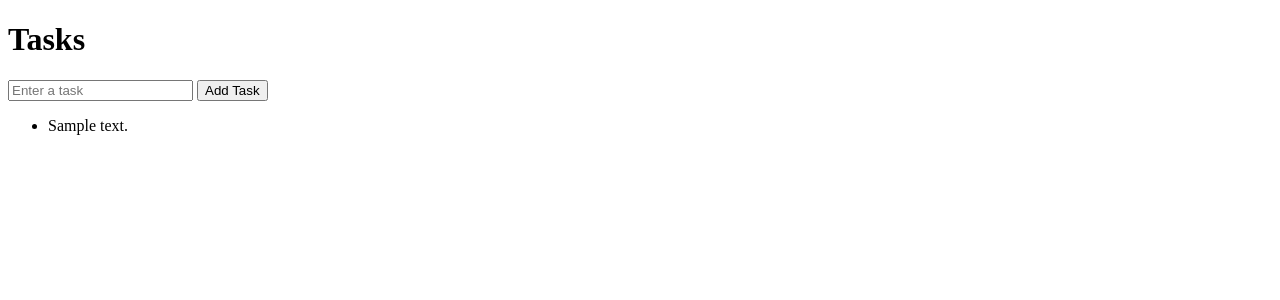
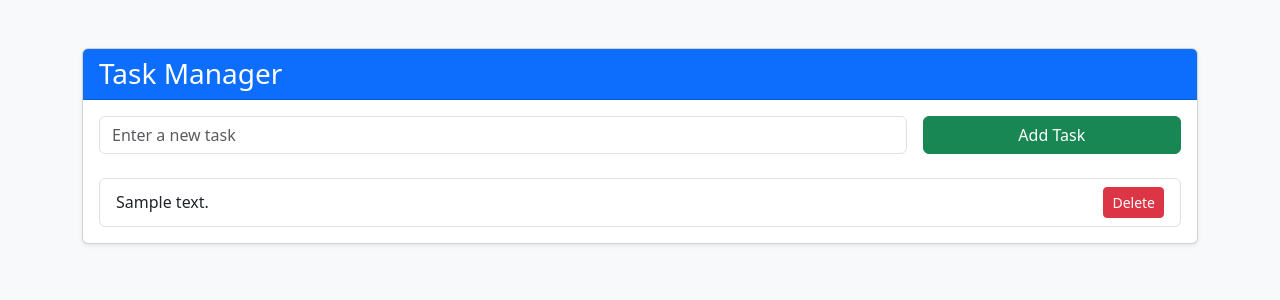
Before and after one commit to rimshaa2/TaskManager, a PHP site: page / in a window 1280 px wide. Shown: the top 300 px of the page. Run offline with PHP 8.4, Linux system fonts and the light colour scheme; tables that the repository leaves empty or names only in its code hold one stand-in row (values such as "Sample post").

Commit message:
second commit

```diff
--- a/app/index.php
+++ b/app/index.php
@@ -1,28 +1,65 @@
 <?php
 require 'db.php';
 
-if ($_SERVER['REQUEST_METHOD'] == 'POST' && !empty($_POST['task'])) {
+// Add a new task
+if ($_SERVER['REQUEST_METHOD'] === 'POST' && !empty($_POST['task'])) {
     $task = $_POST['task'];
     $pdo->prepare("INSERT INTO tasks (description) VALUES (?)")->execute([$task]);
 }
 
+// Delete a task
+if (isset($_GET['delete'])) {
+    $id = intval($_GET['delete']);
+    $pdo->prepare("DELETE FROM tasks WHERE id = ?")->execute([$id]);
+    header("Location: index.php"); // Prevent resubmission
+    exit;
+}
+
+// Fetch all tasks
 $tasks = $pdo->query("SELECT * FROM tasks")->fetchAll(PDO::FETCH_ASSOC);
 ?>
 <!DOCTYPE html>
-<html>
+<html lang="en">
 <head>
-    <title>Task Manager</title>
+  <meta charset="UTF-8">
+  <title>Task Manager</title>
+  <meta name="viewport" content="width=device-width, initial-scale=1">
+  <!-- Bootstrap 5 -->
+  <link href="https://cdn.jsdelivr.net/npm/bootstrap@5.3.3/dist/css/bootstrap.min.css" rel="stylesheet">
 </head>
-<body>
-<h1>Tasks</h1>
-<form method="post">
-    <input type="text" name="task" placeholder="Enter a task">
-    <input type="submit" value="Add Task">
-</form>
-<ul>
-    <?php foreach ($tasks as $task): ?>
-        <li><?= htmlspecialchars($task['description']) ?></li>
-    <?php endforeach; ?>
-</ul>
+<body class="bg-light">
+  <div class="container mt-5">
+    <div class="card shadow-sm">
+      <div class="card-header bg-primary text-white">
+        <h3 class="mb-0">Task Manager</h3>
+      </div>
+      <div class="card-body">
+        <form method="post" class="row g-3 mb-4">
+          <div class="col-md-9">
+            <input type="text" name="task" class="form-control" placeholder="Enter a new task" required>
+          </div>
+          <div class="col-md-3">
+            <button type="submit" class="btn btn-success w-100">Add Task</button>
+          </div>
+        </form>
+
+        <?php if (count($tasks) > 0): ?>
+          <ul class="list-group">
+            <?php foreach ($tasks as $task): ?>
+              <li class="list-group-item d-flex justify-content-between align-items-center">
+                <?= htmlspecialchars($task['description']) ?>
+                <a href="?delete=<?= $task['id'] ?>" class="btn btn-sm btn-danger" onclick="return confirm('Delete this task?')">Delete</a>
+              </li>
+            <?php endforeach; ?>
+          </ul>
+        <?php else: ?>
+          <div class="alert alert-info">No tasks yet. Add one above!</div>
+        <?php endif; ?>
+      </div>
+    </div>
+  </div>
+
+  <!-- Bootstrap JS -->
+  <script src="https://cdn.jsdelivr.net/npm/bootstrap@5.3.3/dist/js/bootstrap.bundle.min.js"></script>
 </body>
 </html>
--- /dev/null
+++ b/db-init/init.sql
@@ -0,0 +1,4 @@
+CREATE TABLE IF NOT EXISTS tasks (
+    id INT AUTO_INCREMENT PRIMARY KEY,
+    description VARCHAR(255) NOT NULL
+);
```
